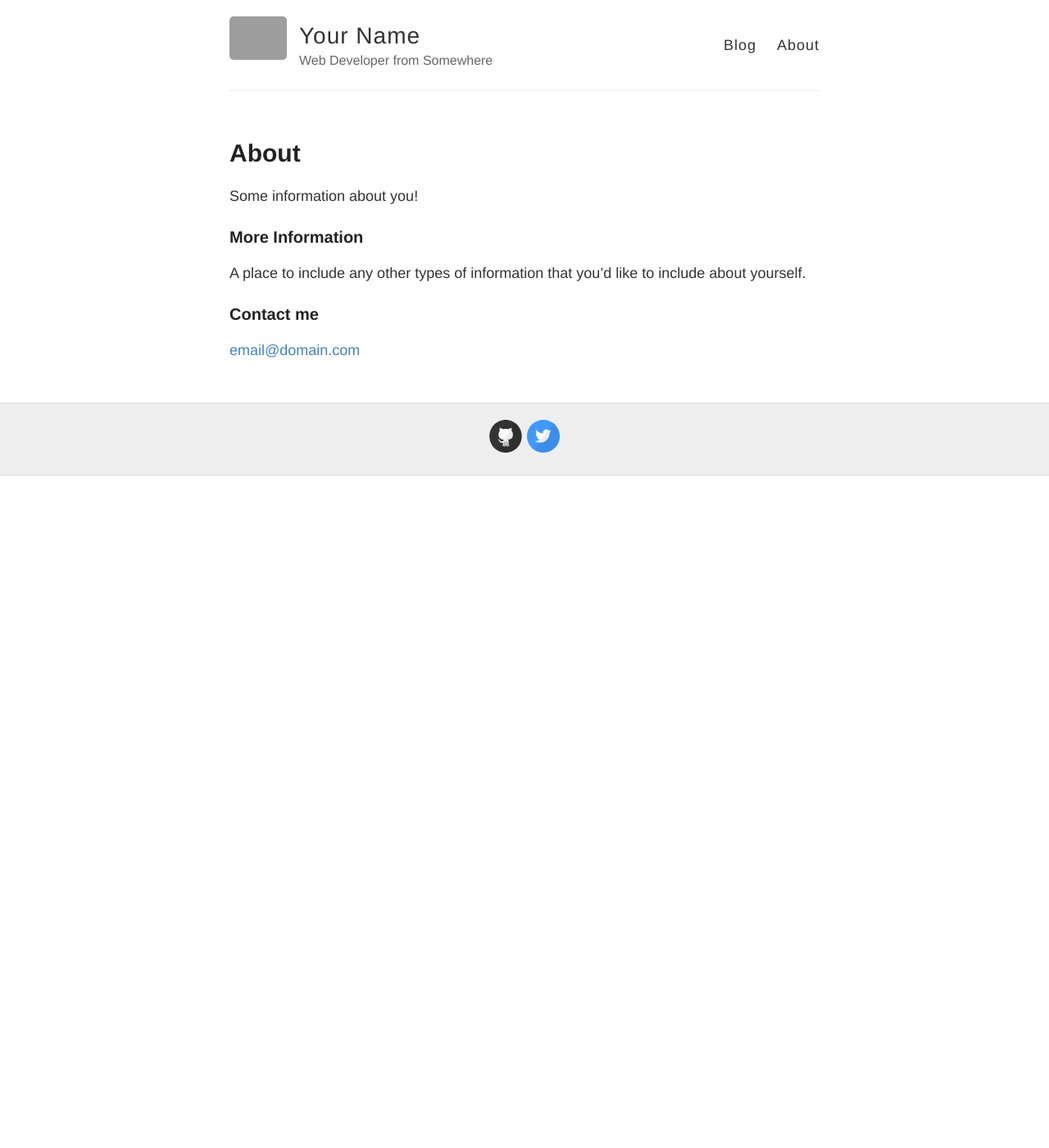
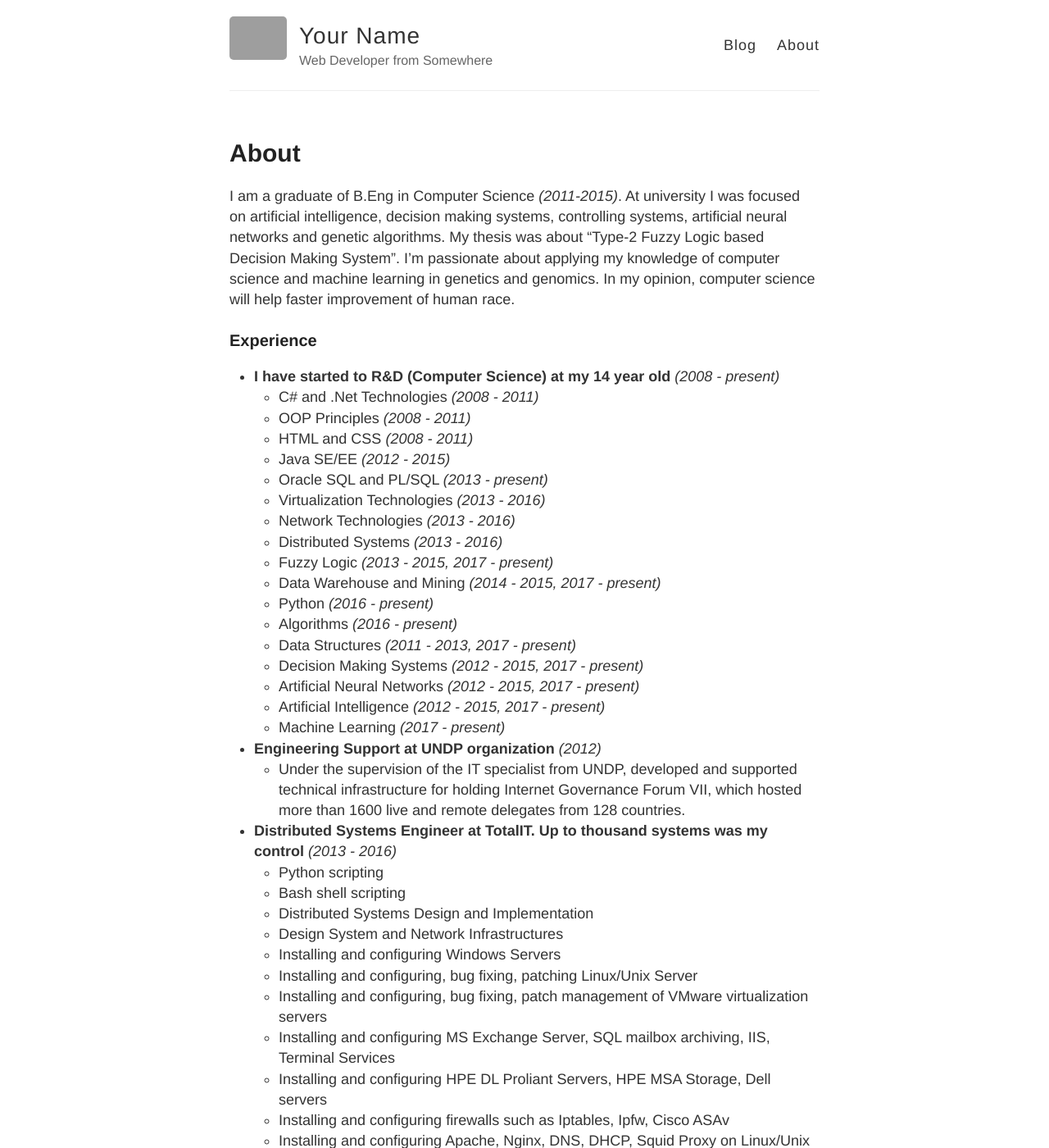
Before and after one commit to alikhalilli/alikhalilli.github.io, a Jekyll site: the page built from about.md, in a window 1280 px wide and 1400 px high. Shown: the whole window at 82% size. Built offline with Jekyll 4.4.1, drawn with Linux system fonts in a browser that asks for light colours; some of the changed text lies outside the part shown; grey boxes are pictures that could not be loaded.

Commit message:
about.md

```diff
--- a/about.md
+++ b/about.md
@@ -4,12 +4,65 @@ title: About
 permalink: /about/
 ---
 
-Some information about you!
+I am a graduate of B.Eng in Computer Science _(2011-2015)_. At university I was focused on artificial intelligence, decision making systems, controlling systems, artificial neural networks and genetic algorithms. My thesis was about "Type-2 Fuzzy Logic based Decision Making System".
+I'm passionate about applying my knowledge of computer science and machine learning in genetics and genomics.
+In my opinion, computer science will help faster improvement of human race.
 
-### More Information
+### Experience
 
-A place to include any other types of information that you'd like to include about yourself.
+* **I have started to R&D (Computer Science) at my 14 year old** _(2008 - present)_
+  - C# and .Net Technologies _(2008 - 2011)_
+  - OOP Principles _(2008 - 2011)_
+  - HTML and CSS _(2008 - 2011)_
+  - Java SE/EE _(2012 - 2015)_
+  - Oracle SQL and PL/SQL _(2013 - present)_
+  - Virtualization Technologies _(2013 - 2016)_
+  - Network Technologies _(2013 - 2016)_
+  - Distributed Systems _(2013 - 2016)_
+  - Fuzzy Logic _(2013 - 2015, 2017 - present)_
+  - Data Warehouse and Mining _(2014 - 2015, 2017 - present)_
+  - Python _(2016 - present)_
+  - Algorithms _(2016 - present)_
+  - Data Structures _(2011 - 2013, 2017 - present)_
+  - Decision Making Systems _(2012 - 2015, 2017 - present)_
+  - Artificial Neural Networks _(2012 - 2015, 2017 - present)_
+  - Artificial Intelligence _(2012 - 2015, 2017 - present)_
+  - Machine Learning _(2017 - present)_
+
+* **Engineering Support at UNDP organization** _(2012)_
+  - Under the supervision of the IT specialist from UNDP, developed and supported technical infrastructure for holding Internet
+      Governance Forum VII, which hosted more than 1600 live and remote delegates from 128 countries.
+
+* **Distributed Systems Engineer at TotalIT. Up to thousand systems was my control** _(2013 - 2016)_
+  - Python scripting
+  - Bash shell scripting
+  - Distributed Systems Design and Implementation
+  - Design System and Network Infrastructures
+  - Installing and configuring Windows Servers
+  - Installing and configuring, bug fixing, patching Linux/Unix Server
+  - Installing and configuring, bug fixing, patch management of VMware virtualization servers
+  - Installing and configuring MS Exchange Server, SQL mailbox archiving, IIS, Terminal Services
+  - Installing and configuring HPE DL Proliant Servers, HPE MSA Storage, Dell servers
+  - Installing and configuring firewalls such as Iptables, Ipfw, Cisco ASAv
+  - Installing and configuring Apache, Nginx, DNS, DHCP, Squid Proxy on Linux/Unix servers
+  - Installing and Configuring Cisco switches, HP Procurve switches
+  - Writing SQL and PL/SQL queries for generating different reports based on request
+  - Configuring SQL Server. SQL Server debugging, database issues troubleshooting
+  - Installing and configuring particular backup and replication solutions and writing scripts for
+  customizing administrative tasks when issues occurred
+
+* **Engineer at Azercell, part of TeliaSonera** _(2016 - present)_
+  - Writing SQL, PL/SQL scripts for analysis of issues
+  - Creating reports using SQL, PL/SQL, Python
+  - Writing Python scripts for analysis
+  - Writing Shell scripts for automation of daily tasks
+  - Log analysis for fixing issues
+  - Diameter, Radius protocols and their implementations
+  - Charging System configuration
+
+![Azercell](/assets/azercell.png){:class="img-responsive"}
+![UNDP](/assets/undp.png){:class="img-responsive"}
 
 ### Contact me
 
-[email@domain.com](mailto:email@domain.com)
+[alikhalilli@outlook.com](mailto:alikhalilli@outlook.com)
```
